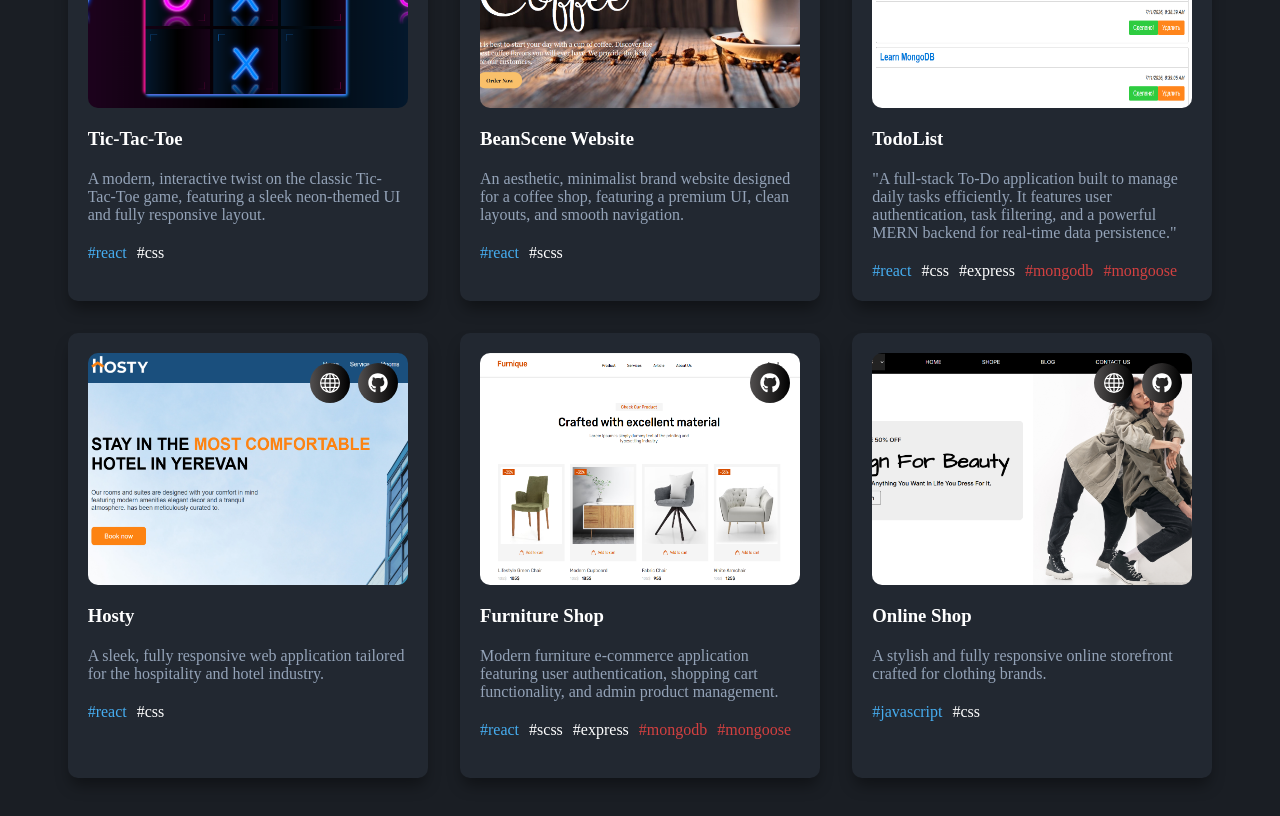
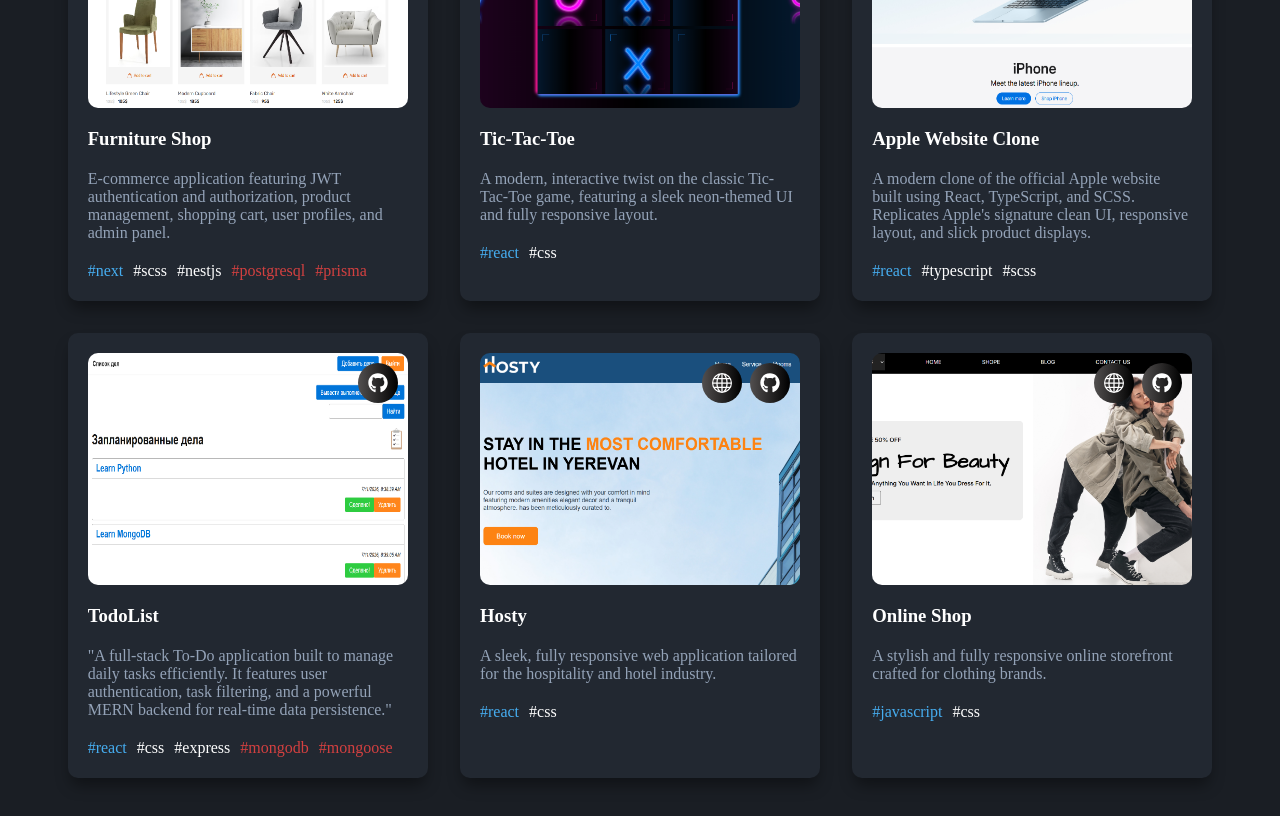
Before and after one commit to Vahag112/Portfolio, a React app: page / in a window 1280 px wide. Shown: the part 4100-4916 px from the top of the page. Built offline with nearby package versions, Linux system fonts and the light colour scheme; the HTML template or start-up script is replaced by a standard one.

Commit message:
Update portfolio project description

```diff
--- a/src/components/projects/Projects.jsx
+++ b/src/components/projects/Projects.jsx
@@ -4,6 +4,7 @@ import i3 from '../../images/hosty.png'
 import i4 from '../../images/shop.png'
 import i5 from '../../images/todolist.png'
 import i6 from '../../images/furnitureShop.png'
+import i7 from '../../images/apple_clone.png'
 import { BsGlobe } from "react-icons/bs";
 import { FaGithub } from "react-icons/fa";
 
@@ -13,11 +14,11 @@ import './Projects.scss'
 
 export default function Projects() {
     const list = [
+        { img: i6, title: 'Furniture Shop', text: 'E-commerce application featuring JWT authentication and authorization, product management, shopping cart, user profiles, and admin panel.', linkGithub: 'https://github.com/Vahag112/furniture-shop', span: ['#next', '#scss', '#nestjs', '#postgresql', '#prisma']},
         { img: i1, title: 'Tic-Tac-Toe', text: 'A modern, interactive twist on the classic Tic-Tac-Toe game, featuring a sleek neon-themed UI and fully responsive layout.', linkVercel: 'https://tic-tac-toe-alpha-eight-52.vercel.app/', linkGithub: 'https://github.com/Vahag112/tic-tac-toe', span: ['#react', '#css'] },
-        { img: i2, title: 'BeanScene Website', text: 'An aesthetic, minimalist brand website designed for a coffee shop, featuring a premium UI, clean layouts, and smooth navigation.', linkVercel: 'https://bean-scene-beta.vercel.app/', linkGithub: 'https://github.com/Vahag112/BeanScene', span: ['#react', '#scss'] },
+        {img: i7, title: 'Apple Website Clone', text: "A modern clone of the official Apple website built using React, TypeScript, and SCSS. Replicates Apple's signature clean UI, responsive layout, and slick product displays.", linkVercel: 'https://apple-clone-nu-sand.vercel.app/', linkGithub: 'https://github.com/Vahag112/apple-clone', span: ['#react','#typescript', '#scss' ]},
         { img: i5 , title: 'TodoList' , text:'"A full-stack To-Do application built to manage daily tasks efficiently. It features user authentication, task filtering, and a powerful MERN backend for real-time data persistence."', linkGithub: 'https://github.com/Vahag112/To-Do-List',span: ['#react', '#css', '#express', '#mongodb' , '#mongoose'] },
         { img: i3, title: 'Hosty', text: 'A sleek, fully responsive web application tailored for the hospitality and hotel industry.', linkVercel: 'https://hosty-nine.vercel.app/', linkGithub: 'https://github.com/Vahag112/hosty', span: ['#react', '#css'] },
-        { img: i6, title: 'Furniture Shop', text: 'Modern furniture e-commerce application featuring user authentication, shopping cart functionality, and admin product management.', linkGithub: 'https://github.com/Vahag112/FurnitureShop', span: ['#react', '#scss', '#express', '#mongodb', '#mongoose']},
         { img: i4, title: 'Online Shop', text: 'A stylish and fully responsive online storefront crafted for clothing brands.   ', linkVercel: 'https://clothmart-gilt.vercel.app/', linkGithub: 'https://github.com/Vahag112/clothmart', span: ['#javascript', '#css'] }
 
     ]
```
Also changed, not shown: src/images/apple_clone.png (added), 1 other file (tests, documents, lock files or other folders).
